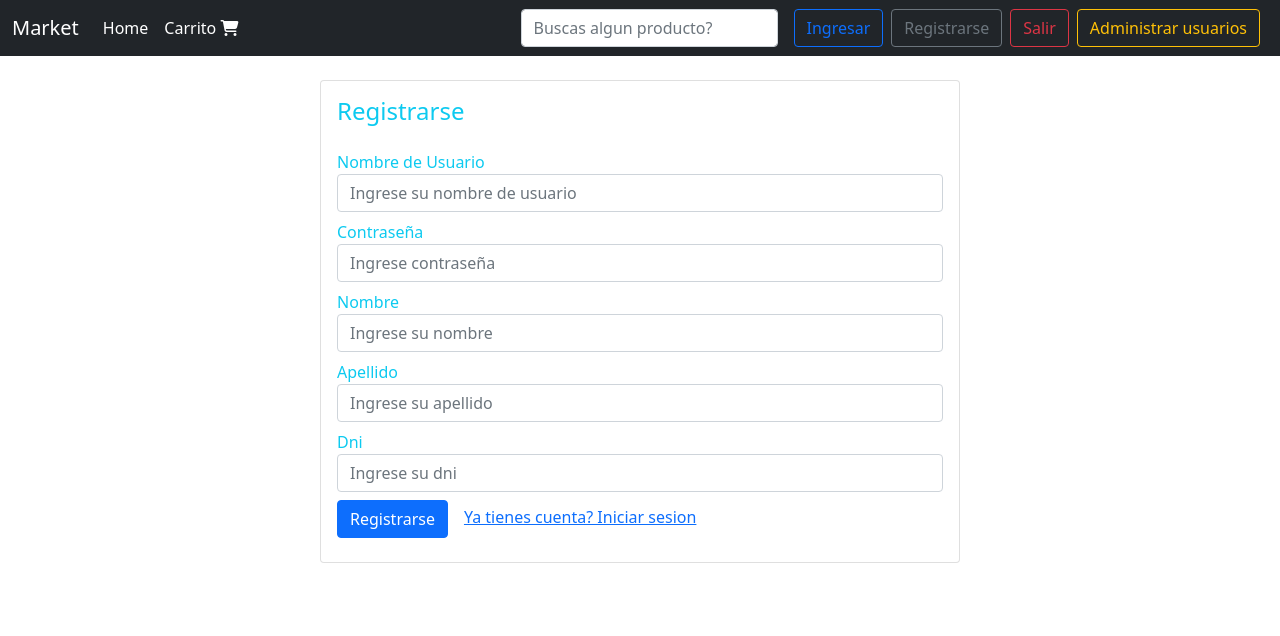
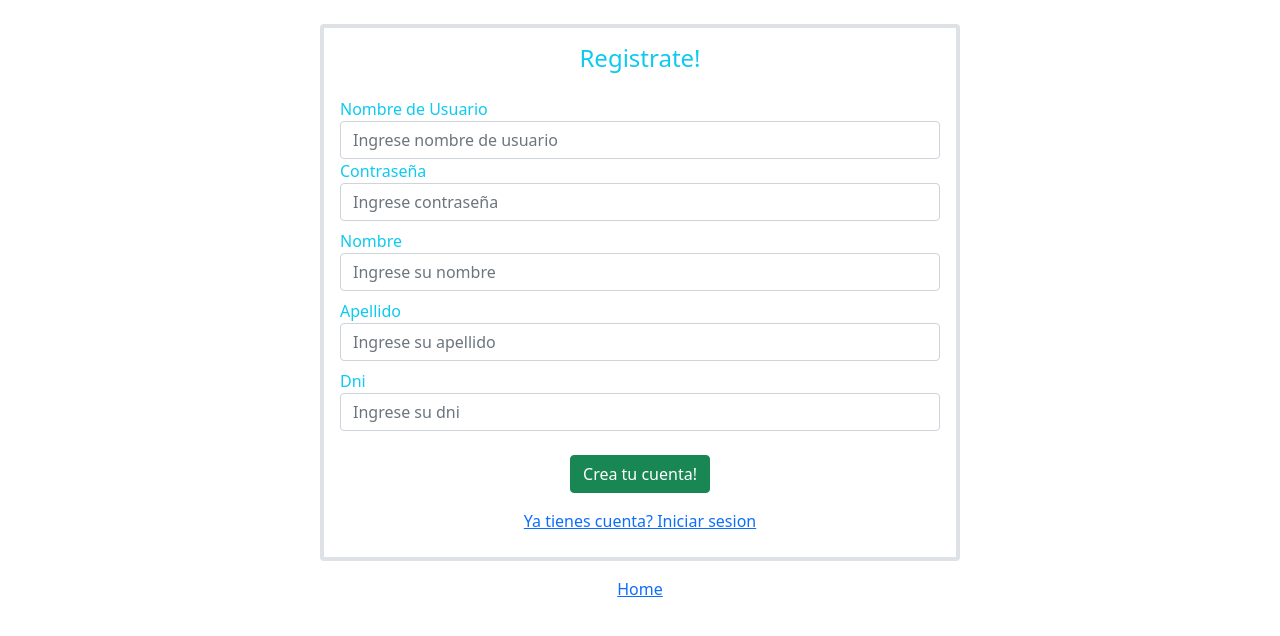
Before and after one commit to FrancoDeSalvo/PNT2-Ecommerce, a Vue app: page /Registro in a window 1280 px wide. Shown: the top 636 px of the page. Built offline with nearby package versions, Linux system fonts and the light colour scheme.

Commit message:
Resolucion navbar en cada vista y refactor

```diff
--- a/src/App.vue
+++ b/src/App.vue
@@ -1,17 +1,14 @@
 <template>
   <div>
-    <NavBar></NavBar>
     <router-view></router-view>
   </div>
 </template>
 
 <script>
-import NavBar from "./components/shared/Navbar.vue";
 
 export default {
   name: "App",
   components:{
-    NavBar
   },
   created(){
     localStorage.logged = 0;
--- a/src/components/Carrito.vue
+++ b/src/components/Carrito.vue
@@ -23,9 +23,7 @@
         </div>
 
         <div class="card mb-4 text-center">
-
             <h4 class="fw-normal mb-0 text-black">Total $ {{this.total}}</h4>
-
             <div class="d-flex mt-2 mb-2 mx-2">
               <div class="save-btn">
                 <button  type="button" class="btn btn-success" @click=" finalizarCarrito()">Generar compra</button>
@@ -35,10 +33,15 @@
               </router-link>
             </div>
         </div>
+
         </div>
       </div>
     </div>
   </section>
+
+  <div class="container text-center mb-4 mt-5">
+    <router-link to="/">Home</router-link>
+  </div>
 
   <div>
     <SavedModal v-show="showModal" @close-modal="showModal = false" />
--- a/src/components/Login.vue
+++ b/src/components/Login.vue
@@ -1,27 +1,27 @@
 <template>
   <section class="d-flex justify-content-center mt-4 text-info">
-    <div class="card col-sm-6 p-3">
+    <div class="card col-sm-4 p-3 mt-5 border border-4">
 
-      <div class="mb-3">
+      <div class="mb-3 text-center">
           <h4>Ingresar</h4>
       </div>
 
       <div class="mb-2">
         <form v-on:submit.prevent="login">
 
-            <div class="mb-2">
+            <div class="mb-2 text">
                 <label for="nombre">Nombre de Usuario</label>
-                <input type="text" class="form-control" name="nombre" id="nombre" placeholder="Ingrese su nombre" v-model="form.username">
+                <input type="text" class="form-control" name="nombre" id="nombre" placeholder="Ingrese nombre de usuario" v-model="form.username">
             </div>
-            <div class="mb-3">
+            <div class="mb-4">
                 <label for="password">Contraseña</label>
                 <input type="password" class="form-control" name="password" id="password" placeholder="Ingrese contraseña" required v-model="form.password">
             </div>
 
-            <div class="mb-2 d-inline me-3">
+            <div class="d-block mb-4 text-center">
                 <button class="btn btn-primary text-white" type="submit">Ingresar</button>
             </div>
-            <div class="mb-2 d-inline">
+            <div class="text-center">
                 <router-link class="link active" to="/Registro">No tienes cuenta? Registrate</router-link>
             </div>
 
@@ -30,6 +30,11 @@
 
     </div>
   </section>
+
+  <div class="container text-center mb-4 mt-5">
+    <router-link to="/">Home</router-link>
+  </div>
+
 </template>
 
 <script>
@@ -49,9 +54,9 @@ export default {
   props: {},
   methods: {
     async login() {
-      await this.loginUser();
-      await this.loginAdmin();
-      if(localStorage.logged == 1 || localStorage.logged == 2){
+      const user = await this.loginUser();
+      const admin = await this.loginAdmin();
+      if(user || admin){
         this.$router.push({name: "Home"});
       }
       else{
@@ -68,20 +73,26 @@ export default {
 
     async loginUser() {
       const user = await this.getUser();
-      if(user.nombreUsuario == this.form.username && !user.admin){
+      let ok = false;
+      if(user && !user.admin){
         localStorage.logged = 1;
         localStorage.userLogged = user.id;
         localStorage.userLoggedName = user.nombreUsuario;
+        ok = true;
       }
+      return ok;
     },
 
     async loginAdmin(){
       const admin = await this.getUser();
-      if(admin.nombreUsuario == this.form.username && admin.admin){
+      let ok = false;
+      if(admin && admin.admin){
         localStorage.logged = 2;
         localStorage.adminLogged = admin.id;
         localStorage.userLoggedName = `admin ${admin.nombreUsuario}`;
+        ok = true;
       }
+      return ok;
     }
   },
 };
--- a/src/components/Registro.vue
+++ b/src/components/Registro.vue
@@ -1,14 +1,14 @@
 <template>
-     <section class="d-flex justify-content-center mt-4 text-info">
-        <div class="card col-sm-6 p-3">
-        <div class="mb-3">
-            <h4>Registrarse</h4>
+     <section class="d-flex justify-content-center mt-4 text-info ">
+        <div class="card col-sm-6 p-3 border border-4">
+        <div class="mb-3 text-center">
+            <h4>Registrate!</h4>
         </div>
         <div class="mb-2">
             <form v-on:submit.prevent="registro">
-                <div class="mb-2">
+                <div class="">
                     <label for="nombreUsuario">Nombre de Usuario</label>
-                    <input type="text" class="form-control" name="nombreUsuario" id="nombreUsuario" placeholder="Ingrese su nombre de usuario" v-model="form.username">
+                    <input type="text" class="form-control" name="nombreUsuario" id="nombreUsuario" placeholder="Ingrese nombre de usuario" v-model="form.username">
                 </div>
                 <div class="mb-2">
                     <label for="password">Contraseña</label>
@@ -22,20 +22,26 @@
                     <label for="apellido">Apellido</label>
                     <input type="text" class="form-control" name="apellido" id="apellido" placeholder="Ingrese su apellido" v-model="form.apellido">
                 </div>
-                <div class="mb-2">
+                <div class="mb-4">
                     <label for="dni">Dni</label>
                     <input type="text" class="form-control" name="dni" id="dni" placeholder="Ingrese su dni" v-model="form.dni">
                 </div>
-                <div class="mb-2 d-inline me-3">
-                    <button class="btn btn-primary text-white" type="submit">Registrarse</button>
+
+                <div class="mb-3 text-center">
+                    <button class="btn btn-success text-white" type="submit">Crea tu cuenta!</button>
                 </div>
-                <div class="mb-2 d-inline">
+                <div class="text-center">
                     <router-link class="link active" to="/Login">Ya tienes cuenta? Iniciar sesion</router-link>
                 </div>
+
             </form>
         </div>
         </div>
     </section>
+
+    <div class="container text-center mb-4 mt-3">
+        <router-link to="/">Home</router-link>
+    </div>
 
 </template>
 
--- a/src/components/shared/Navbar.vue
+++ b/src/components/shared/Navbar.vue
@@ -25,7 +25,7 @@
           v-model="dataBusqueda" @keyup="busqueda">
       </form>
 
-      <div class="d-flex">
+      <div class="d-flex" v-if="logged == 0">
         <router-link class="link active me-2" to="/Login">
           <input class="btn btn-outline-primary" type="submit" value="Ingresar" />
         </router-link>
@@ -35,19 +35,18 @@
         </router-link>
       </div>
 
-      <div class="d-flex">
-        <!--<p class="text-white d-flex me-2">Hola! {{userLogueadoNombre}}</p>-->
-        <router-link class="link active me-2" to="/">
+      <div class="d-flex" v-else>
+        <router-link class="link active me-2" to="/Usuarios" v-if="logged == 2">
+          <input class="btn btn-outline-warning" type="submit" value="Administrar usuarios" >
+        </router-link>
+
+        <router-link class="link active me-2" to="/Login">
           <input class="btn btn-outline-danger" type="submit" value="Salir" @click="salir()"/>
         </router-link>
+        <div class="position-absolute top-50 start-50 translate-middle align-middle">
+          <p class="text-white d-flex me-2 ">Hola! {{userLogueadoNombre}}</p>
+        </div>
       </div>
-      <div class="d-flex">
-        <!--<p class="text-white d-flex me-2">Hola! {{userLogueadoNombre}}</p>-->
-        <router-link class="link active me-2" to="/Usuarios">
-          <input class="btn btn-outline-warning" type="submit" value="Administrar usuarios" >
-        </router-link>
-      </div>
-
 
     </div>
   </nav>
@@ -72,7 +71,7 @@ export default {
     userLogueadoNombre(){
       let x;
       if(localStorage.userLogged){
-        x = localStorage.userLogged
+        x = localStorage.userLoggedName
       }
       return x;
     },
@@ -95,9 +94,5 @@ export default {
       localStorage.logged = 0
     }
   },
-  // created() {
-  //   console.log("logged (navbar)", this.logeado);
-  //   console.log("localstorage (navbar)", localStorage.logged);
-  // },
 };
 </script>
--- a/src/views/Home.vue
+++ b/src/views/Home.vue
@@ -1,4 +1,6 @@
 <template>
+
+  <NavBar></NavBar>
 
   <div class="container">
     <div class="row mb-4 text-dark" id="cards">
@@ -29,6 +31,7 @@
 <script>
 import axios from "axios";
 import Categoria from "../components/Categorias/Categorias.vue";
+import NavBar from "../components/shared/Navbar.vue";
 
 export default {
   name: "HomeIndex",
@@ -40,6 +43,7 @@ export default {
     };
   },
   components: {
+    NavBar,
     Categoria,
   },
 
--- a/src/views/Productos.vue
+++ b/src/views/Productos.vue
@@ -1,4 +1,6 @@
 <template>
+
+  <NavBar></NavBar>
 
   <div>
     <div class="text-center">
@@ -38,6 +40,7 @@
 <script>
 import axios from "axios";
 import Producto from "../components/Productos/Producto.vue";
+import NavBar from "../components/shared/Navbar.vue";
 
 export default {
   name: "ProductosX",
@@ -52,7 +55,7 @@ export default {
     };
   },
   components: {
-    Producto
+    Producto, NavBar
   },
 
   computed:{
--- a/src/views/UsuarioDetalle.vue
+++ b/src/views/UsuarioDetalle.vue
@@ -1,4 +1,6 @@
 <template>
+
+  <NavBar></NavBar>
 
   <div class="text-center">
       <h3 class="d-block text-white bg-secondary row rounded pt-2 pb-2">{{ usuario.nombreUsuario }}</h3>
@@ -37,6 +39,7 @@
 
 <script>
 import axios from "axios";
+import NavBar from "../components/shared/Navbar.vue";
 
 export default {
   name: "UsuarioDetalle",
@@ -46,6 +49,9 @@ export default {
       usuario: Object,
     usuarios: []
     };
+  },
+  components:{
+    NavBar
   },
   methods: {
     async loadUser() {
--- a/src/views/Usuarios.vue
+++ b/src/views/Usuarios.vue
@@ -1,4 +1,6 @@
 <template>
+
+  <NavBar></NavBar>
 
   <div class="container">
     <div class="row mb-4 text-dark" id="cards" >
@@ -22,6 +24,7 @@
 <script>
 import axios from "axios";
 import Usuario from "../components/Usuarios/Usuario.vue";
+import NavBar from "../components/shared/Navbar.vue";
 
 export default {
   name: "UsuariosX",
@@ -36,7 +39,7 @@ export default {
     };
   },
   components: {
-    Usuario
+    Usuario, NavBar
   },
 
   computed:{
```
Also changed, not shown: src/views/ProductoDetalle.vue (+6 -32 lines). Lines whose indentation alone changed are shown as unchanged.
